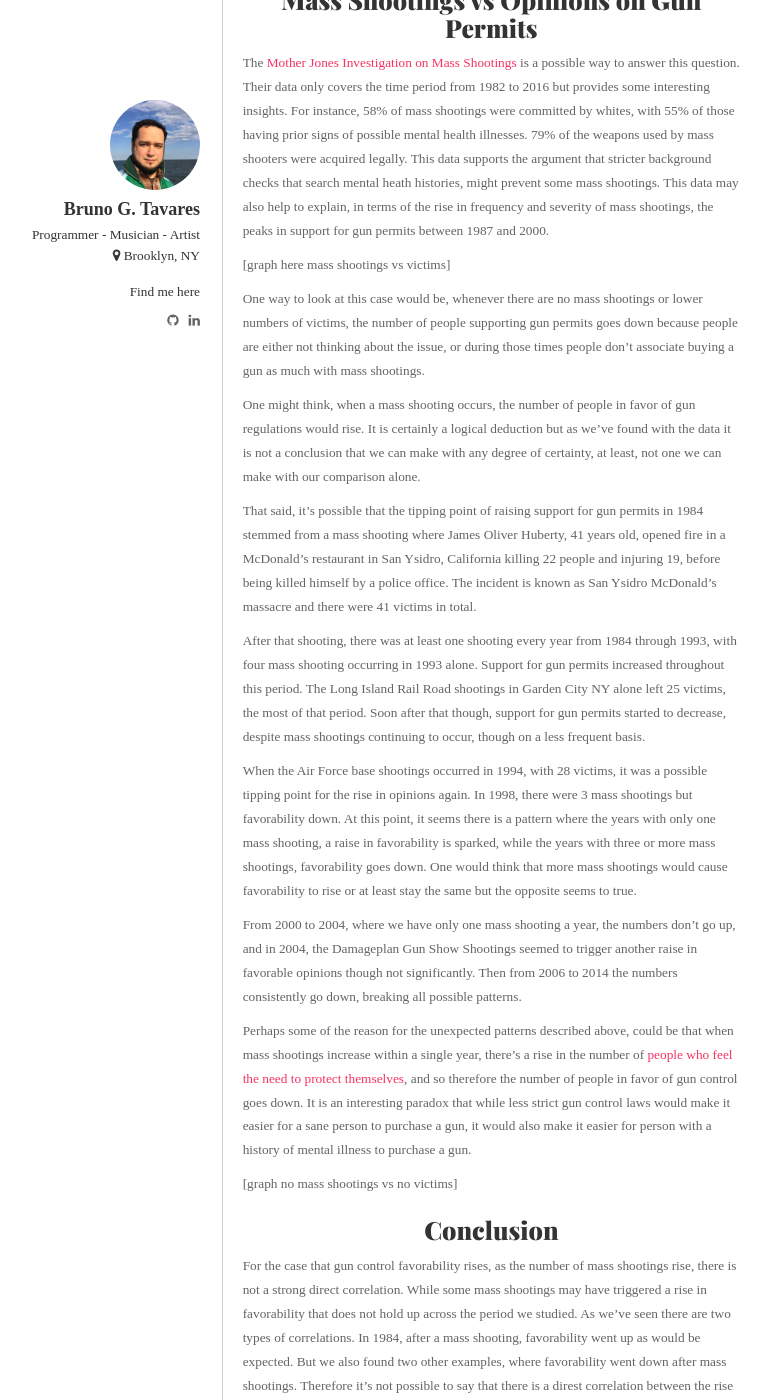
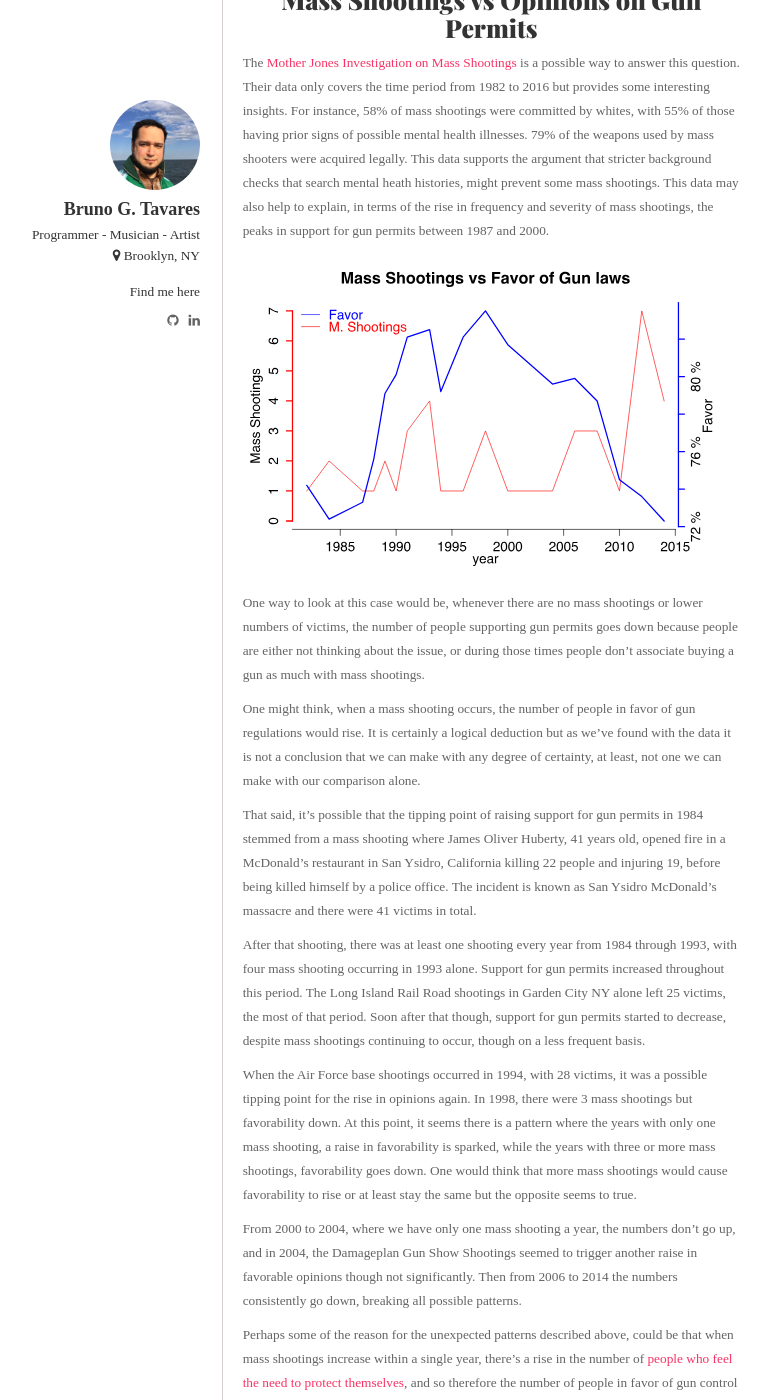
Before and after one commit to bruno78/bruno78.github.io, a Jekyll site: the page built from _posts/2016-09-16-gun-control-laws.md, in a window 1280 px wide and 1400 px high, scrolled down 1692 px. Shown: the whole window, without its empty margins (155-925 px from the left). Built offline with Jekyll 4.4.1, drawn with Linux system fonts in a browser that asks for light colours; nearby versions of some CDN libraries; some web fonts are replaced.

Commit message:
added graph on Mass Shootings

```diff
--- a/_posts/2016-09-16-gun-control-laws.md
+++ b/_posts/2016-09-16-gun-control-laws.md
@@ -37,7 +37,9 @@ The next question, was what current events correlated with the peaks and valleys
 
 The [Mother Jones Investigation on Mass Shootings](http://www.motherjones.com/politics/2012/07/mass-shootings-map) is a possible way to answer this question. Their data only covers the time period from 1982 to 2016 but provides some interesting insights. For instance, 58% of mass shootings were committed by whites, with 55% of those having prior signs of possible mental health illnesses. 79% of the weapons used by mass shooters were acquired legally. This data supports the argument that stricter background checks that search mental heath histories, might prevent some mass shootings. This data may also help to explain, in terms of the rise in frequency and severity of mass shootings, the peaks in support for gun permits between 1987 and 2000.
 
-[graph here mass shootings vs victims]
+<div id="wrapper">
+  <img class="img-responsive" src="{{ "/assets/img/mass_shootings-vs-gunlaws.svg" | prepend: site.baseurl }}">
+</div>
 
 One way to look at this case would be, whenever there are no mass shootings or lower numbers of victims, the number of people supporting gun permits goes down because people are either not thinking about the issue, or during those times people don't associate buying a gun as much with mass shootings.
 
@@ -53,7 +55,6 @@ From 2000 to 2004, where we have only one mass shooting a year, the numbers don'
 
 Perhaps some of the reason for the unexpected patterns described above, could be that when mass shootings increase within a single year, there's a rise in the number of [people who feel the need to protect themselves](https://www.youtube.com/watch?v=n9xUCI3nJsQ), and so therefore the number of people in favor of gun control goes down. It is an interesting paradox that while less strict gun control laws would make it easier for a sane person to purchase a gun, it would also make it easier for person with a history of mental illness to purchase a gun.
 
-[graph no mass shootings vs no victims]
 
 ### Conclusion
 
--- a/_sass/_posts.scss
+++ b/_sass/_posts.scss
@@ -202,7 +202,6 @@ a:hover {
 
 @media (max-width: 767px) {
 
-}
  #form-body {
    width: 100%;
    height: 602px;
@@ -212,3 +211,20 @@ a:hover {
    width: 100%;
    height: 100px;
  }
+}
+
+#wrapper { width: 100%; height: 100%; padding: 0; overflow: hidden; }
+#scaled-frame { width: 1000px; height: 2000px; border: 0px; }
+#scaled-frame {
+  zoom: 0.71;
+  -moz-transform: scale(0.71);
+  -moz-transform-origin: 0 0;
+  -o-transform: scale(0.71);
+  -o-transform-origin: 0 0;
+  -webkit-transform: scale(0.71);
+  -webkit-transform-origin: 0 0;
+}
+
+@media screen and (-webkit-min-device-pixel-ratio:0) {
+  #scaled-frame  { zoom: 1;  }
+}
```
Also changed, not shown: 1 other file.
